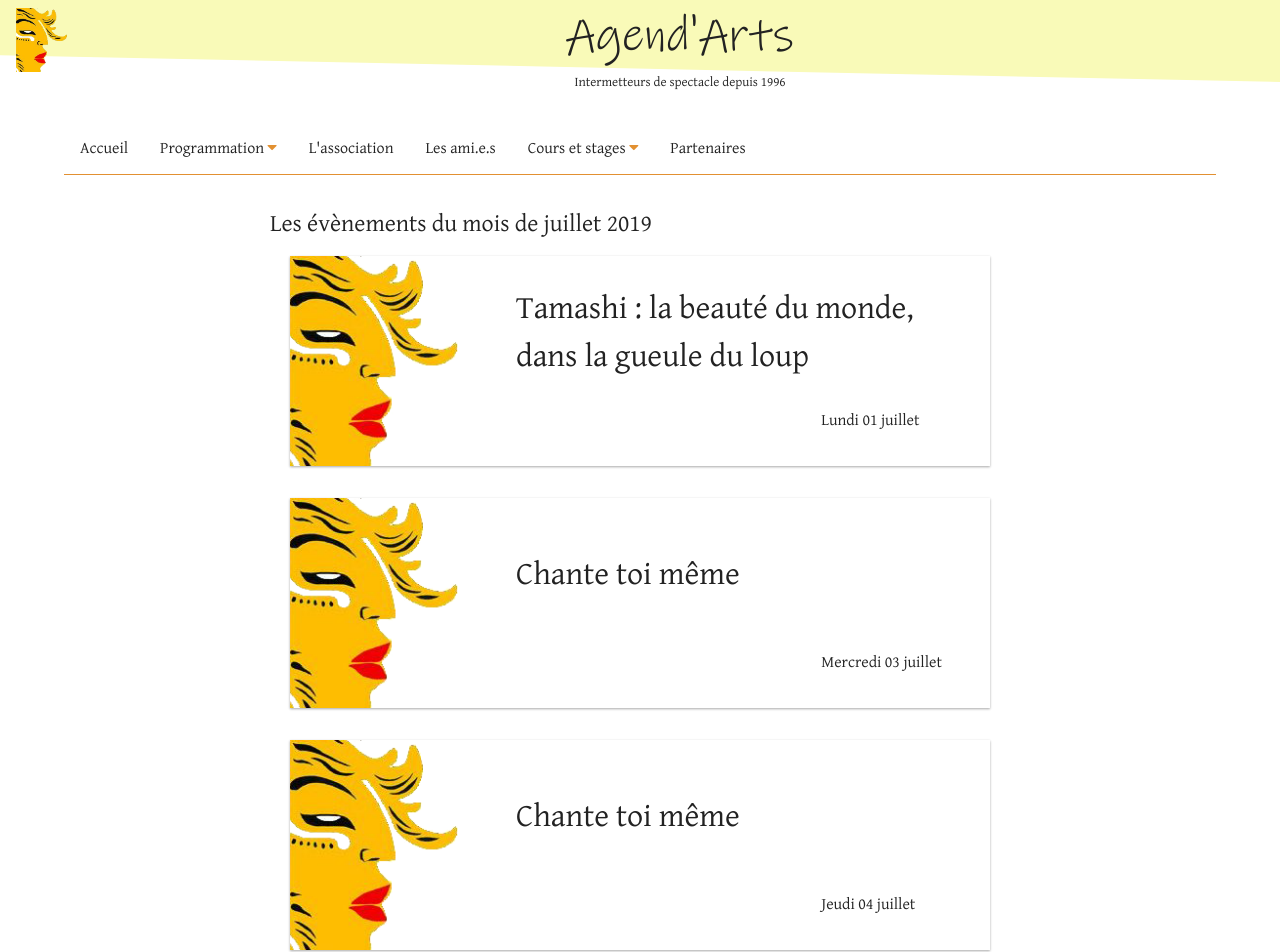
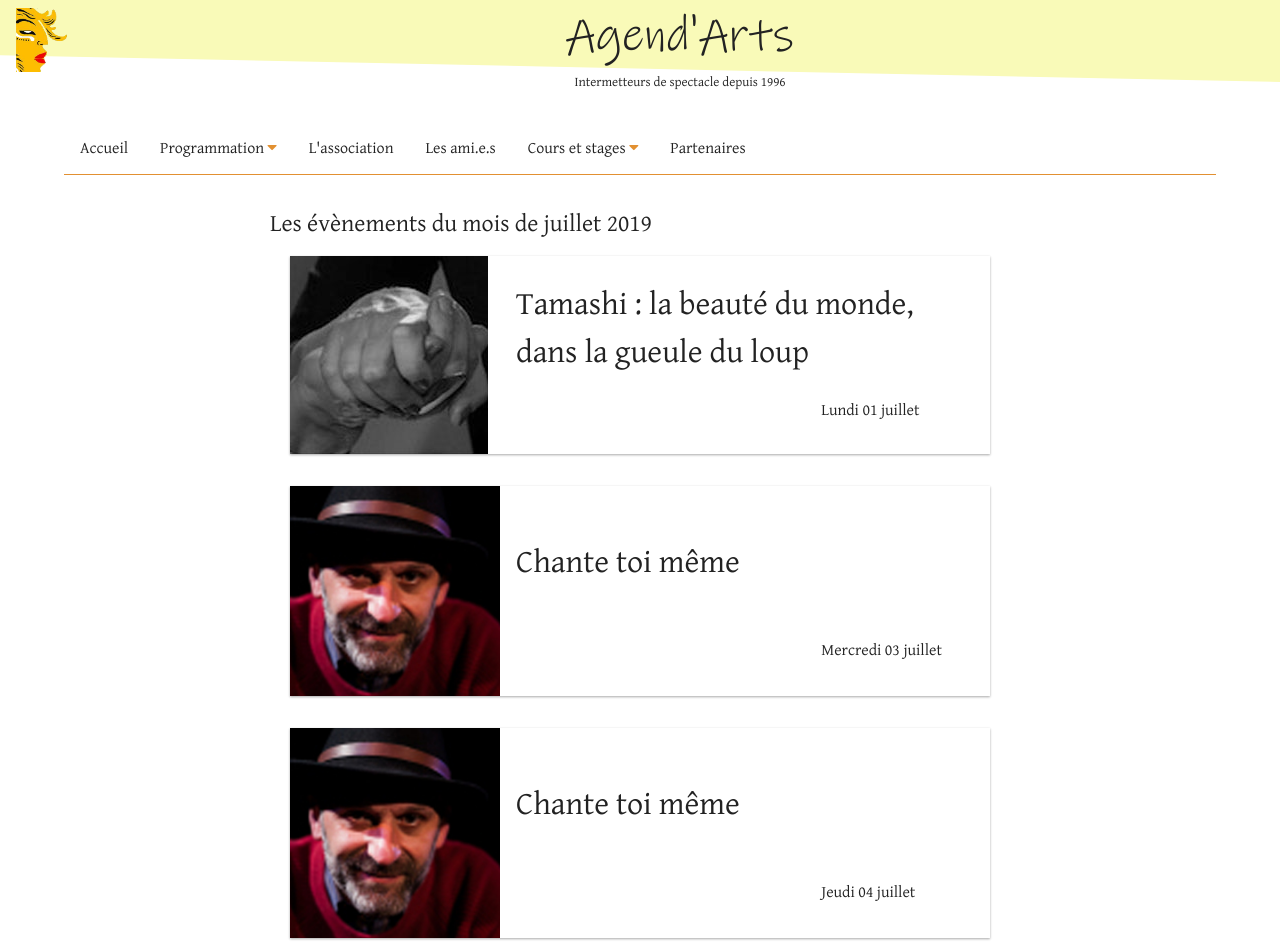
Before and after one commit to SeedAction/seedaction.github.io, a Jekyll site: the page built from _months/2019-07.md, in a window 1280 px wide. Shown: the top 952 px of the page. Built offline with Jekyll 4.4.1, drawn with Linux system fonts in a browser that asks for light colours.

Commit message:
missed variable change in months layout

```diff
--- a/_layouts/month.html
+++ b/_layouts/month.html
@@ -12,8 +12,8 @@
             {%- assign date_english = event.date | date: date_format -%}
             {%- include date-french.html -%}
             <a href="{{ event.url | relative_url }}">
-                {%- if event.img -%}
-                <img class="event__img" src="{{ site.baseurl }}/assets/img/events/{{ event.img }}" alt="{{ event.img }}">
+                {%- if event.image -%}
+                <img class="event__img" src="{{ site.baseurl }}/assets/img/events/{{ event.image }}" alt="{{ event.image }}">
                 {% else %}
                 <img class="event__img" src="{{ site.baseurl }}/assets/img/logo.png" alt="evenement">
                 {%- endif -%}
--- a/_sass/elementaire/_layout.scss
+++ b/_sass/elementaire/_layout.scss
@@ -256,7 +256,7 @@
     @include media-query($on-medium-screen) {
       display: block;
       border-radius: 2px;
-      height: 290px;
+      height: 280px;
       overflow: hidden;
 
       & a {
```
